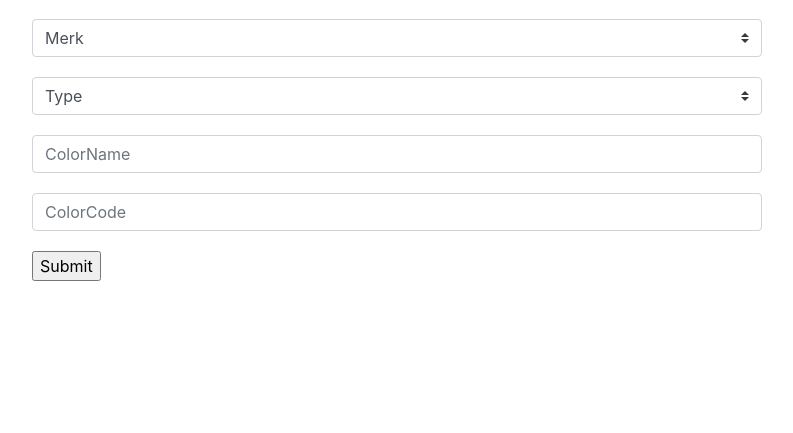
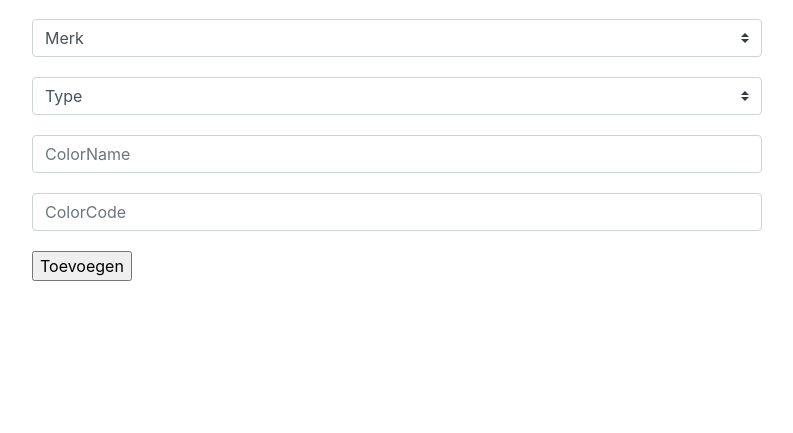
Before and after one commit to Marsipulami/modeling, a PHP site: page /addColor.php in a window 1280 px wide. Shown: the part 57-490 px from the top of the page, without its empty margins (53-846 px from the left). Run offline with PHP 8.4, Linux system fonts and the light colour scheme; the visitor is signed in with stand-in values (Sample User, id 1); data that the repository does not hold is empty.

Commit message:
Knoppen hernoemen

```diff
--- a/addColor.php
+++ b/addColor.php
@@ -116,7 +116,7 @@ while($row = $qry->fetch()) {
 
                 <div class="row top-buffer">
                     <div class="col-sm-4 col-lg-4">
-                        <input type="submit" name="submit" class="input-lg" />
+                        <input type="submit" name="submit" class="input-lg" value="Toevoegen" />
                     </div>
                 </div>
 
--- a/addModel_stock.php
+++ b/addModel_stock.php
@@ -231,7 +231,7 @@ session_start();
 
                 <div class="row top-buffer">
                     <div class="col-sm-4 col-lg-4">
-                        <input type="submit" name="submitmodel" class="input-lg" />
+                        <input type="submit" name="submitmodel" class="input-lg" value="Toevoegen" />
                     </div>
                 </div>
 
```
